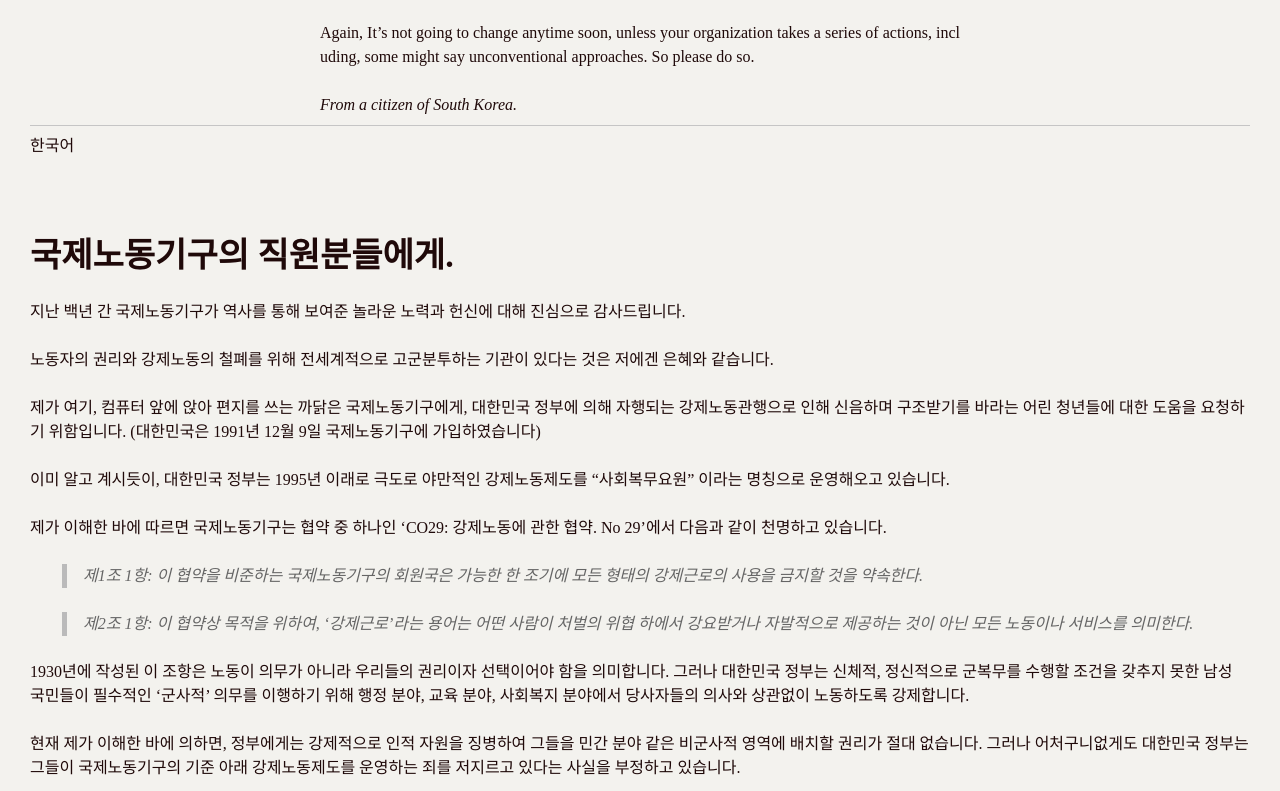
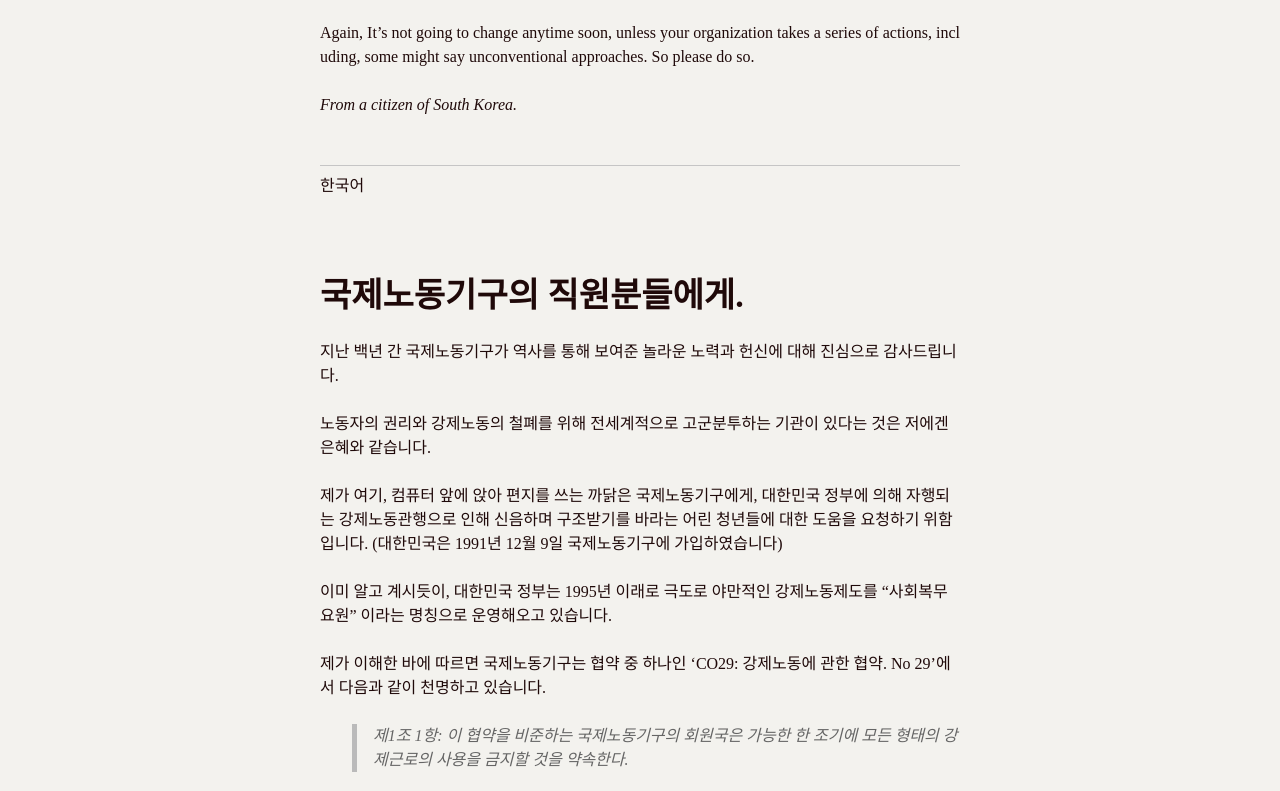
Before and after one commit to forcedlabour/forcedlabourKR.github.io, a plain HTML site: page index.html in a window 1280 px wide. Shown: the part 4689-5480 px from the top of the page. Drawn offline with Linux system fonts and the light colour scheme; a web font is replaced by a local one.

Commit message:
Update index.html

```diff
--- a/index.html
+++ b/index.html
@@ -64,7 +64,7 @@
     <p><span>Again, It’s not going to change anytime soon, unless your organization takes a series of actions, including, some might say unconventional approaches. So please do so. </span></p>
     <em><span>From a citizen of South Korea. </span></em>
   </div>
-  <div id='korean' class='is-node'>
+  <div id='write' class='is-node'>
     <hr />
     <span>한국어</span>
     <h2 id="korean">국제노동기구의 직원분들에게.</h2>
```
